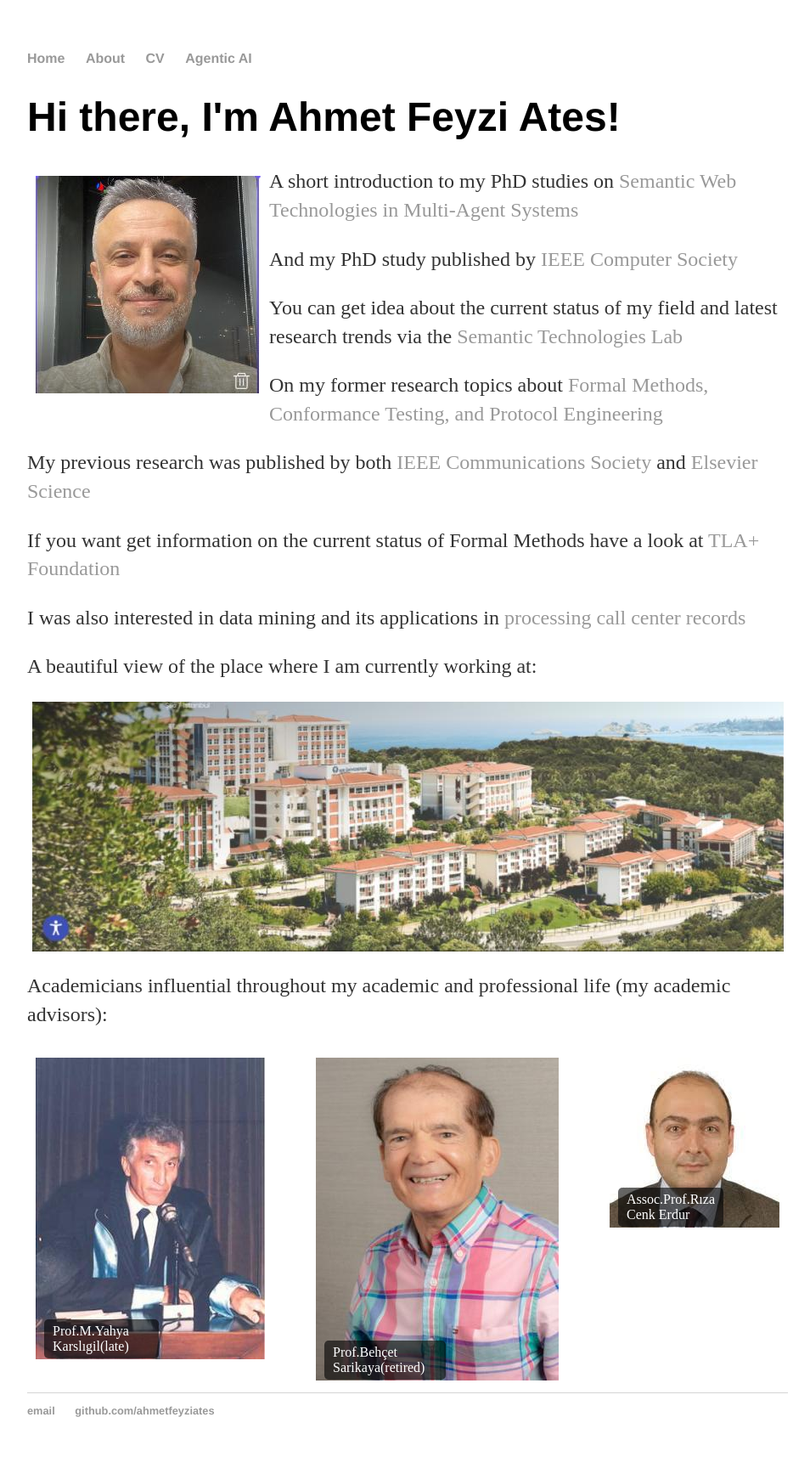
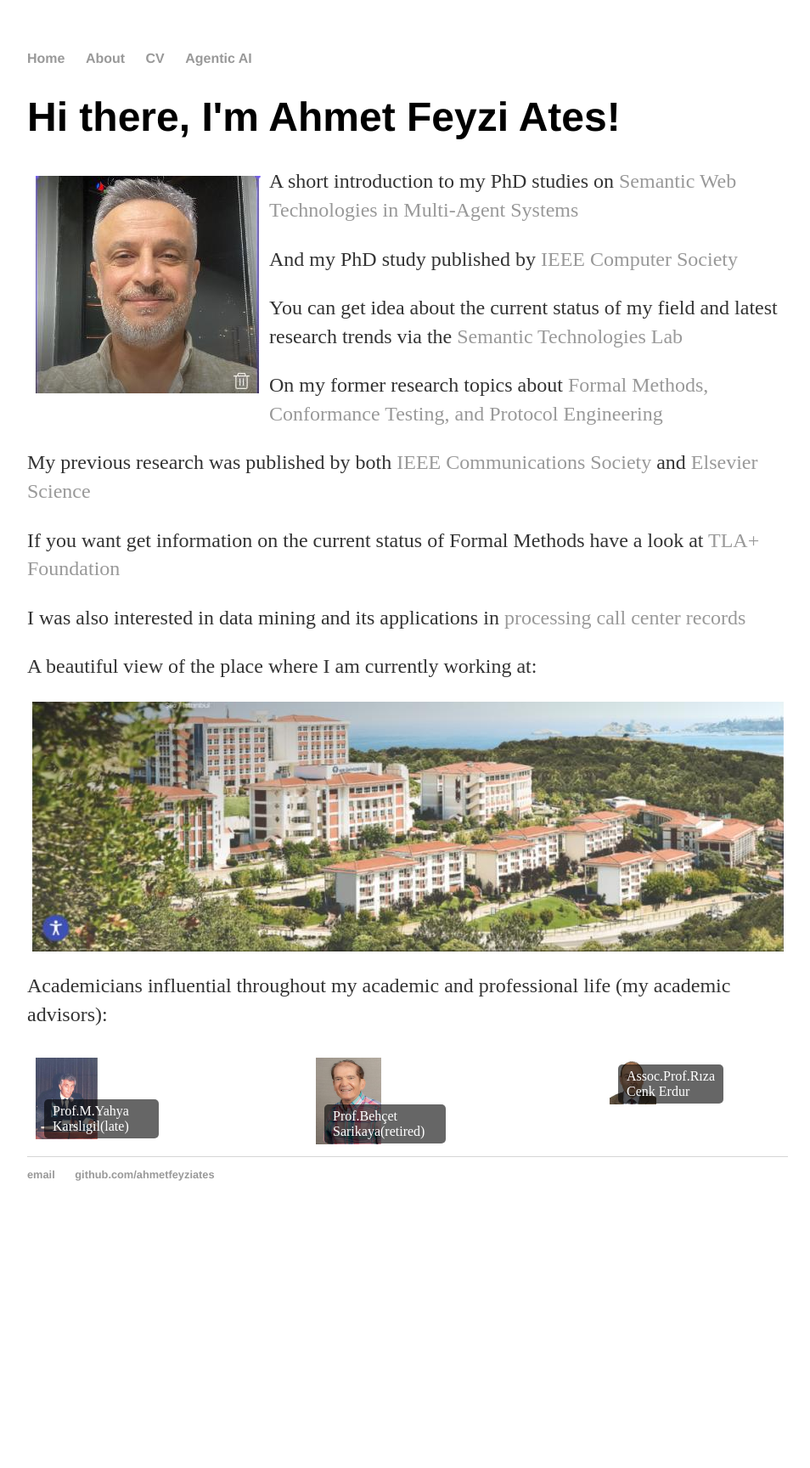
Before and after one commit to ahmetfeyziates/ahmetfeyziates.github.io, a Jekyll site: the page built from index.html, in a window 1280 px wide. Shown: the whole page at 85% size, without its empty margins (160-1114 px from the left). Built offline with Jekyll 4.4.1, drawn with Linux system fonts in a browser that asks for light colours; after the commit the page ends 1450 px from its top, so only the background shows below that.

Commit message:
Update main.css

```diff
--- a/css/main.css
+++ b/css/main.css
@@ -71,7 +71,7 @@ ul.posts li {
     width: auto; /* adjust as needed */
     height: auto;
 }
-.image-row imgg {
+.image-row img {
     width: 50%; /* adjust as needed */
     height: 50%;
 }
```
